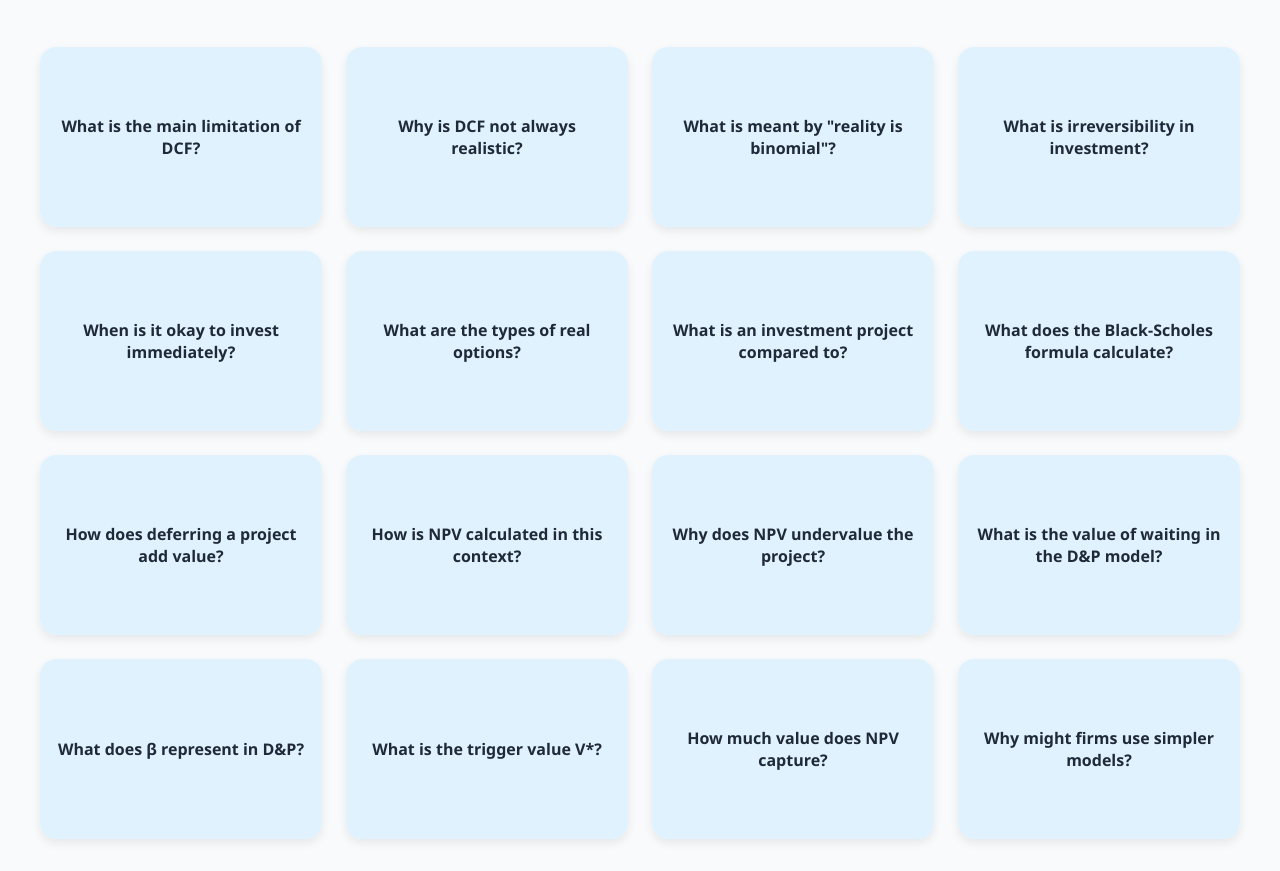
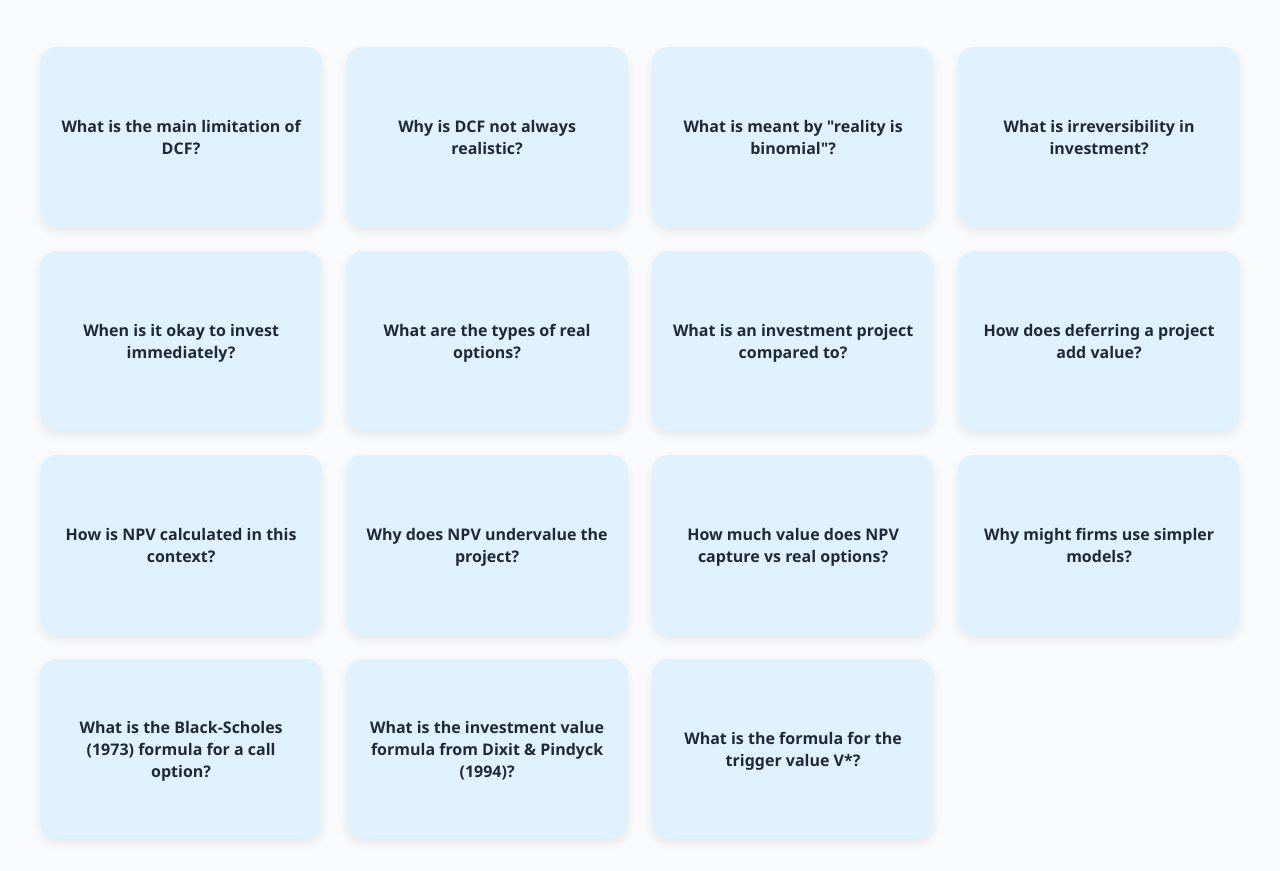
Before and after one commit to edwardwclarke/ECOM118-FLASHCARDS, a plain HTML site: page week10.html in a window 1280 px wide. Shown: the part 149-1020 px from the top of the page. Drawn offline with Linux system fonts and the light colour scheme.

Commit message:
Add files via upload

```diff
--- a/week10.html
+++ b/week10.html
@@ -92,6 +92,7 @@
     .card-back {
       background-color: #fef3c7;
       transform: rotateY(180deg);
+      font-size: 0.95rem;
     }
   </style>
 </head>
@@ -104,7 +105,7 @@
 
 <div class="flashcard-grid">
 
-<!-- Flashcards start here -->
+<!-- Core Concept Flashcards -->
 
 <div class="card" onclick="this.classList.toggle('flipped')"><div class="card-inner"><div class="card-face card-front">What is the main limitation of DCF?</div><div class="card-face card-back">It assumes fixed cash flows, no flexibility, and no value in timing decisions.</div></div></div>
 
@@ -120,23 +121,23 @@
 
 <div class="card" onclick="this.classList.toggle('flipped')"><div class="card-inner"><div class="card-face card-front">What is an investment project compared to?</div><div class="card-face card-back">A call option – the right but not obligation to invest when the value is right.</div></div></div>
 
-<div class="card" onclick="this.classList.toggle('flipped')"><div class="card-inner"><div class="card-face card-front">What does the Black-Scholes formula calculate?</div><div class="card-face card-back">The value of the option to delay investment, based on volatility and timing.</div></div></div>
-
 <div class="card" onclick="this.classList.toggle('flipped')"><div class="card-inner"><div class="card-face card-front">How does deferring a project add value?</div><div class="card-face card-back">It allows the firm to avoid losses or wait for better conditions, adding €0.7mn in value in the example.</div></div></div>
 
 <div class="card" onclick="this.classList.toggle('flipped')"><div class="card-inner"><div class="card-face card-front">How is NPV calculated in this context?</div><div class="card-face card-back">NPV = (3 / (0.10 - 0.02)) - 35 = €2.5 million, using perpetuity with growth.</div></div></div>
 
 <div class="card" onclick="this.classList.toggle('flipped')"><div class="card-inner"><div class="card-face card-front">Why does NPV undervalue the project?</div><div class="card-face card-back">Because it ignores timing and flexibility. Real option value was €5.4mn.</div></div></div>
 
-<div class="card" onclick="this.classList.toggle('flipped')"><div class="card-inner"><div class="card-face card-front">What is the value of waiting in the D&P model?</div><div class="card-face card-back">F(V) = (V*-K)(V/V*)^β. In the example: €5.4mn, vs €2.5mn from NPV.</div></div></div>
-
-<div class="card" onclick="this.classList.toggle('flipped')"><div class="card-inner"><div class="card-face card-front">What does β represent in D&P?</div><div class="card-face card-back">It adjusts for volatility and opportunity cost. In the example, β = 3.56.</div></div></div>
-
-<div class="card" onclick="this.classList.toggle('flipped')"><div class="card-inner"><div class="card-face card-front">What is the trigger value V*?</div><div class="card-face card-back">It’s the value at which you should invest. V* = (β/(β-1)) × K = €48.66mn.</div></div></div>
-
-<div class="card" onclick="this.classList.toggle('flipped')"><div class="card-inner"><div class="card-face card-front">How much value does NPV capture?</div><div class="card-face card-back">Only 46% of the project’s value, compared to full real options value.</div></div></div>
+<div class="card" onclick="this.classList.toggle('flipped')"><div class="card-inner"><div class="card-face card-front">How much value does NPV capture vs real options?</div><div class="card-face card-back">Only 46% – calculated as 2.5 / 5.4 = 46%</div></div></div>
 
 <div class="card" onclick="this.classList.toggle('flipped')"><div class="card-inner"><div class="card-face card-front">Why might firms use simpler models?</div><div class="card-face card-back">A well-built binomial model can be easier to understand and still accurate enough.</div></div></div>
+
+<!-- Equations Flashcards -->
+
+<div class="card" onclick="this.classList.toggle('flipped')"><div class="card-inner"><div class="card-face card-front">What is the Black-Scholes (1973) formula for a call option?</div><div class="card-face card-back">C = S·e<sup>−δT</sup>·N(d₁) − X·e<sup>−rT</sup>·N(d₂), where:<br>d₁ = [ln(S/X) + (r − δ + ½σ²)T] / (σ√T),<br>d₂ = d₁ − σ√T</div></div></div>
+
+<div class="card" onclick="this.classList.toggle('flipped')"><div class="card-inner"><div class="card-face card-front">What is the investment value formula from Dixit & Pindyck (1994)?</div><div class="card-face card-back">F(V) = (V* − K)·(V / V*)^β if V < V*;<br>F(V) = V − K if V ≥ V*</div></div></div>
+
+<div class="card" onclick="this.classList.toggle('flipped')"><div class="card-inner"><div class="card-face card-front">What is the formula for the trigger value V*?</div><div class="card-face card-back">V* = (β / (β − 1)) × K<br>Where β adjusts for risk and timing flexibility</div></div></div>
 
 </div>
 </body>
```
